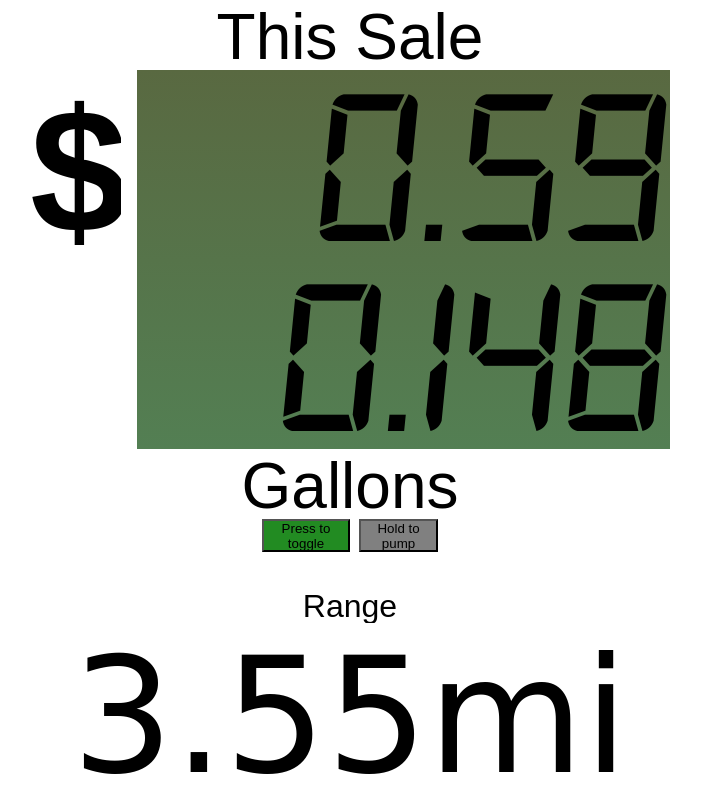
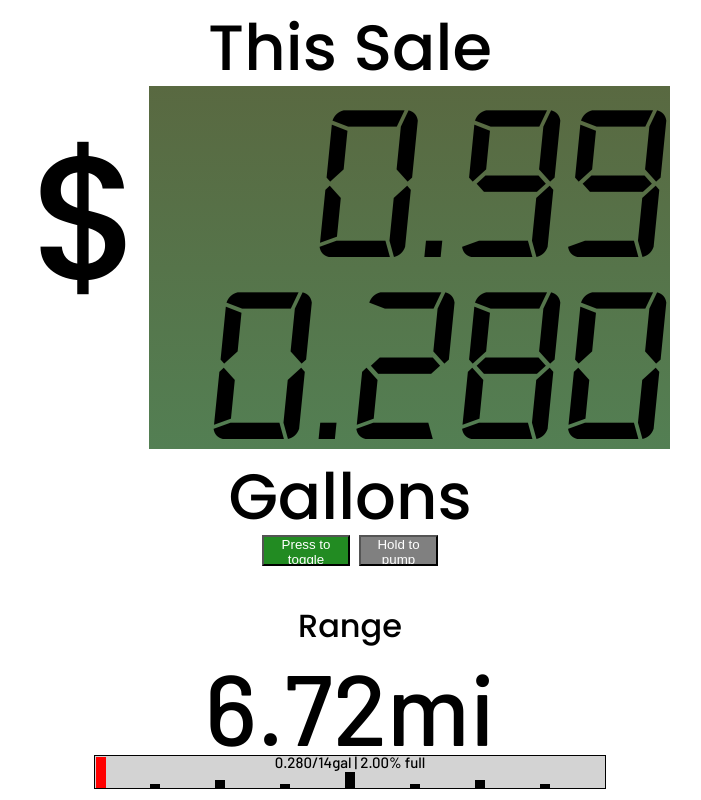
Before and after one commit to ClutchMasterFTW/Gas-Pump-Mileage-Simulator, a plain HTML site: page index.html in a window 1280 px wide. Both pictures are taken after a click on the button "Press to toggle". Shown: the whole page, without its empty margins (290-991 px from the left). Drawn offline with nearby package versions, Linux system fonts and the light colour scheme.

Commit message:
Version 1.1
Added a visual gas tank, relative to the size of your vehicles tank.

```diff
--- a/index.css
+++ b/index.css
@@ -1,3 +1,13 @@
+@import url('https://fonts.googleapis.com/css2?family=Poppins:wght@500&display=swap');
+/*font-family: 'Poppins', sans-serif;*/
+
+@import url('https://fonts.googleapis.com/css2?family=Racing+Sans+One&display=swap');
+/*font-family: 'Racing Sans One', cursive;*/
+/*Don't want to use this one anymore...*/
+
+@import url('https://fonts.googleapis.com/css2?family=Barlow:ital,wght@0,100;0,200;0,300;0,400;0,500;0,600;0,700;0,800;0,900;1,100;1,200;1,300;1,400;1,500;1,600;1,700;1,800;1,900&display=swap');
+/*font-family: 'Barlow', sans-serif;*/
+
 @font-face {
     font-family: 'digital-7_italicitalic';
     src: url('fonts/digital-7.italic-webfont.woff2') format('woff2'),
@@ -6,12 +16,6 @@
     font-style: normal;
 }
 /*font-family: 'digital-7_italicitalic';*/
-
-@import url('https://fonts.googleapis.com/css2?family=Poppins:wght@500&display=swap');
-/*font-family: 'Poppins', sans-serif;*/
-
-@import url('https://fonts.googleapis.com/css2?family=Racing+Sans+One&display=swap');
-/*font-family: 'Racing Sans One', cursive;*/
 
 * {
     margin: 0;
@@ -62,7 +66,8 @@ body {
 
 h1 {
     font-family: 'Poppins', sans-serif;
-    font-size: 1100%;
+    font-size: 175px;
+    font-weight: 400;
     text-decoration: none;
 }
 
@@ -74,9 +79,53 @@ h1 {
 
 button {
     background-color: gray;
+    color: white;
 }
 
 #miles {
-    font-family: 'Racing Sans One', cursive;
-    font-size: 1000%;
+    font-family: 'Barlow', sans-serif;
+    font-size: 100px;
+    font-weight: 500;
 }
+
+#tank-container {
+    width: calc(100% - 2px);
+    height: calc(75% - 2px);
+    background-color: lightgray;
+    display: flex;
+    flex-direction: row;
+    justify-content: space-evenly;
+    align-items: flex-end;
+    position: relative;
+    z-index: 1;
+    border: 1px black solid;
+}
+
+#tank-visual {
+    top: 1px;
+    left: 1px;
+    height: calc(100% - 1px);
+    position: absolute;
+    z-index: 2;
+    transition: background-color 2s ease;
+}
+
+.bar {
+    width: 10px;
+    background-color: black;
+    position: relative;
+    z-index: 3;
+}
+
+#tank-value {
+    color: black;
+    position: absolute;
+    z-index: 4;
+    top: 6px;
+    left: 50%;
+    transform: translate(-50%, -50%);
+    font-family: 'Barlow', sans-serif;
+    font-size: 15px;
+    font-weight: 500;
+    text-align: center;
+}
--- a/index.html
+++ b/index.html
@@ -26,6 +26,12 @@
     <br></br>
     <p class="subsubtext">Range</p>
     <p id="miles">0.00mi</p>
+    <div style="width: 40%; height: 50px;">
+        <div id="tank-container">
+            <div id="tank-visual"></div>
+            <div id="tank-value"></div>
+        </div>
+    </div>
     <script src="https://code.jquery.com/jquery-3.6.1.js" integrity="sha256-3zlB5s2uwoUzrXK3BT7AX3FyvojsraNFxCc2vC/7pNI=" crossorigin="anonymous"></script>
     <script src="index.js"></script>
 </body>
--- a/index.js
+++ b/index.js
@@ -2,11 +2,14 @@
 let money = 0;
 let fuel = 0;
 let miles = 0;
-let gasPrice = 3.96;
+let gasPrice = 3.55;
 let gasMilageCity = 21;
 let gasMileageHighway = 27;
+let tank = 14; //In gallons
 let gasMileage = (gasMilageCity + gasMileageHighway) / 2;
 let refueling = false;
+
+$("#tank-value").html(fuel.toFixed(3) + "/" + tank + "gal | " + ((fuel / tank) * 100).toFixed(2) + "% full");
 
 function refuel() {
     fuel += 0.004;
@@ -16,12 +19,29 @@ function refuel() {
     $("#cost").html(money.toFixed(2));
     $("#fuel").html(fuel.toFixed(3));
     $("#miles").html(miles.toFixed(2) + "mi");
+
+    if(fuel < (tank * 0.2)) {
+        //<25%
+        $("#tank-visual").css("background-color", "red");
+    } else if(fuel < (tank * 0.4)) {
+        $("#tank-visual").css("background-color", "orangered");
+    } else if(fuel < (tank * 0.6)) {
+        $("#tank-visual").css("background-color", "orange");
+    } else if(fuel < (tank * 0.8)) {
+        $("#tank-visual").css("background-color", "yellow");
+    } else if(fuel < tank) {
+        $("#tank-visual").css("background-color", "lime");
+    }
+
+    $("#tank-visual").css("width", ((fuel / 14) * 100) + "%");
+
+    $("#tank-value").html(fuel.toFixed(3) + "/" + tank + "gal | " + ((fuel / tank) * 100).toFixed(2) + "% full");
 }
 
 $("#hold").mousedown(function() {
     $(this).css("background-color", "forestgreen");
     refueling = true;
-    interval = setInterval(refuel, 75);
+    interval = setInterval(refuel, 40);
 }).mouseup(function() {
     $(this).css("background-color", "gray");
     refueling = false;
@@ -34,8 +54,27 @@ $("#toggle").click(function() {
         refueling = false;
         $(this).css("background-color", "gray");
     } else {
-        interval = setInterval(refuel, 75);
+        interval = setInterval(refuel, 40);
         refueling = true;
         $(this).css("background-color", "forestgreen");
     }
 });
+
+let tankSections = 8;
+//Options:
+//2, 4, 8, 12
+if(tankSections % 4 != 0) console.log("Error: tankSections is invalid.");
+
+for(i = 1; i <= tankSections - 1; i++) {
+    let bar = $("<div></div>").addClass("bar").attr("id", "bar" + i);
+
+    if(i % 2 != 0) {
+        $(bar).css("height", 100 / tankSections + "%")
+    } else if(i % 4 != 0) {
+        $(bar).css("height", 100 / (tankSections / 2) + "%")
+    } else if(i % 6 != 0) {
+        $(bar).css("height", 100 / (tankSections / 4) + "%")
+    }
+
+    $("#tank-container").append(bar);
+}
```
